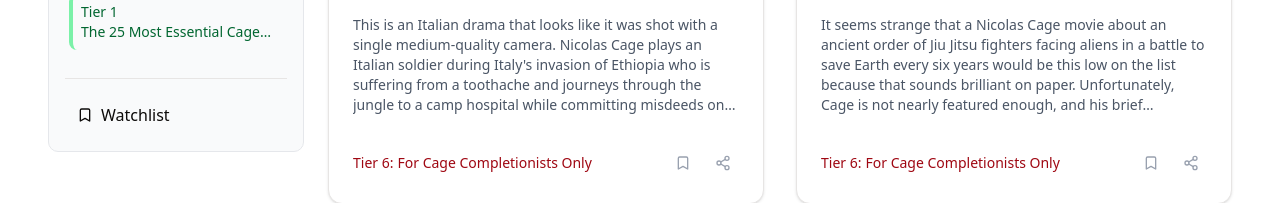
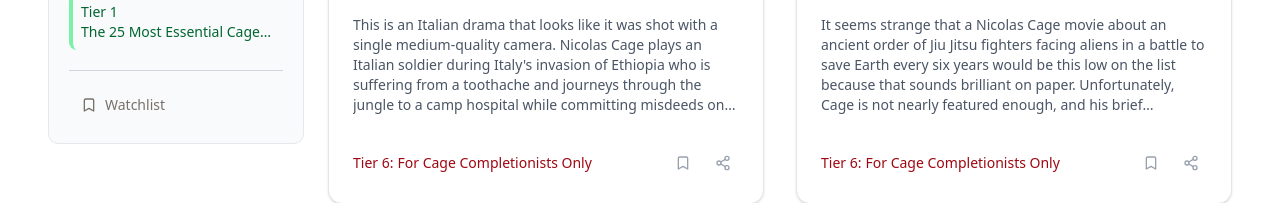
Before and after one commit to nandorocker/cage-match, a Next.js app: page / in a window 1280 px wide. Shown: the part 660-863 px from the top of the page. Built offline with nearby package versions, Linux system fonts and the light colour scheme.

Commit message:
Improve watchlist UI: integrate as tier option with proper separator

```diff
--- a/components/tier-filter.tsx
+++ b/components/tier-filter.tsx
@@ -36,22 +36,32 @@ export function TierFilter({
     return `${textColor} border-l-4 ${borderColor} pl-2`;
   };
 
+  // Determine the current value for the tabs
+  const getCurrentValue = () => {
+    if (isWatchlistSelected) return "watchlist";
+    return selectedTier?.toString() || "all";
+  };
+
   return (
     <div className="w-full">
       <h2 className="text-lg font-semibold mb-3">Filter by Tier</h2>
       <Tabs
-        defaultValue={selectedTier?.toString() || "all"}
+        value={getCurrentValue()}
         orientation="vertical"
         onValueChange={(value) => {
-          // Reset watchlist selection when selecting a tier
-          if (isWatchlistSelected) {
-            onWatchlistChange(false);
-          }
-
-          if (value === "all") {
+          if (value === "watchlist") {
+            // Select watchlist, deselect tier
+            onWatchlistChange(true);
             onTierChange(null);
           } else {
-            onTierChange(Number(value));
+            // Select tier, deselect watchlist
+            onWatchlistChange(false);
+
+            if (value === "all") {
+              onTierChange(null);
+            } else {
+              onTierChange(Number(value));
+            }
           }
         }}
         className="w-full"
@@ -63,6 +73,8 @@ export function TierFilter({
           >
             All Tiers
           </TabsTrigger>
+
+          {/* Tier tabs */}
           {tiers.map((tier) => (
             <TabsTrigger
               key={tier}
@@ -75,30 +87,22 @@ export function TierFilter({
               </div>
             </TabsTrigger>
           ))}
+
+          {/* Custom HR separator */}
+          <div className="h-px w-full my-4 bg-gray-300"></div>
+
+          {/* Watchlist tab */}
+          <TabsTrigger
+            value="watchlist"
+            className="justify-start px-3 py-2 text-sm w-full data-[state=active]:bg-gray-200 text-left"
+          >
+            <div className="flex items-center gap-2">
+              <Bookmark className={`h-4 w-4 ${isWatchlistSelected ? 'fill-blue-500 text-blue-500' : ''}`} />
+              <span className="font-medium">Watchlist</span>
+            </div>
+          </TabsTrigger>
         </TabsList>
       </Tabs>
-
-      {/* Watchlist section - separate from tier filters */}
-      <div className="mt-6 border-t pt-4">
-        <button
-          className={`flex items-center gap-2 px-3 py-2 w-full text-left rounded-md transition-colors ${
-            isWatchlistSelected ? 'bg-gray-200' : 'hover:bg-gray-100'
-          }`}
-          onClick={() => {
-            // Toggle watchlist selection
-            const newState = !isWatchlistSelected;
-            onWatchlistChange(newState);
-
-            // Reset tier selection when selecting watchlist
-            if (newState && selectedTier !== null) {
-              onTierChange(null);
-            }
-          }}
-        >
-          <Bookmark className={`h-4 w-4 ${isWatchlistSelected ? 'fill-blue-500 text-blue-500' : ''}`} />
-          <span className="font-medium">Watchlist</span>
-        </button>
-      </div>
     </div>
   );
 }
```
